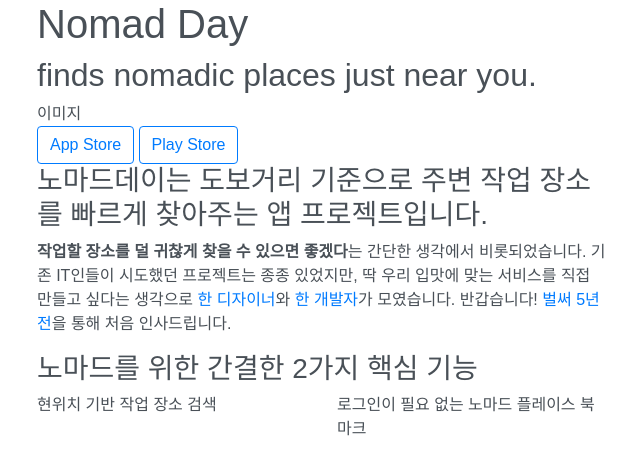
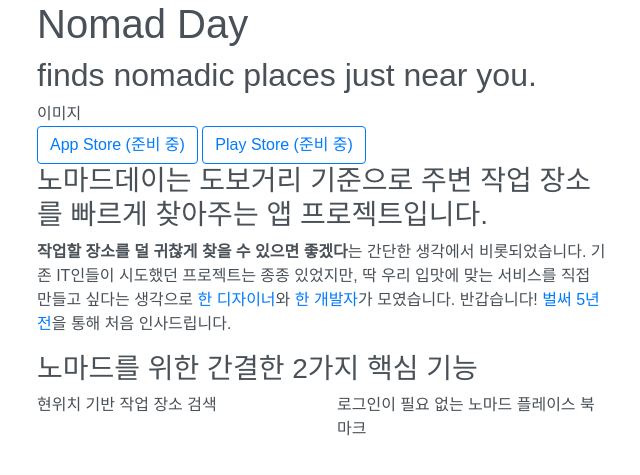
Before and after one commit to jisunjessica/nomad-day, a Jekyll site: the page index.html, which Jekyll copies as it is, in a window 1280 px wide. Shown: the top 475 px of the page, without its empty margins (318-958 px from the left). Built offline with Jekyll 4.4.1, drawn with Linux system fonts in a browser that asks for light colours.

Commit message:
앱 준비중 표시

```diff
--- a/index.html
+++ b/index.html
@@ -16,8 +16,8 @@
       <div class="img">
         이미지
       </div>
-      <a href="#" class="btn btn-outline-primary">App Store</a>
-      <a href="#" class="btn btn-outline-primary">Play Store</a>
+      <a href="#" class="btn btn-outline-primary">App Store (준비 중)</a>
+      <a href="#" class="btn btn-outline-primary">Play Store (준비 중)</a>
       <h3>
         노마드데이는 도보거리 기준으로 주변 작업 장소를 빠르게 찾아주는 앱 프로젝트입니다.
       </h3>
```
